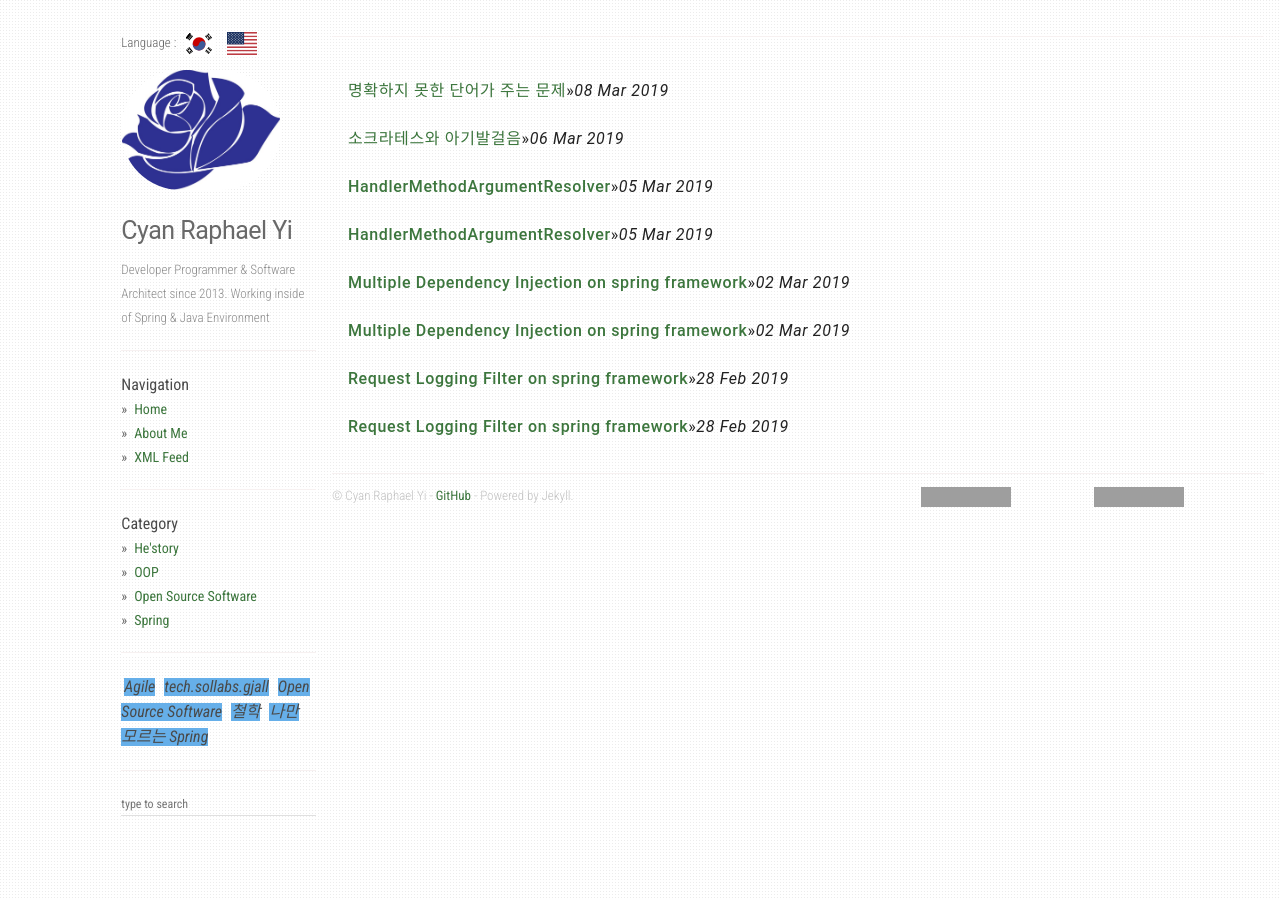
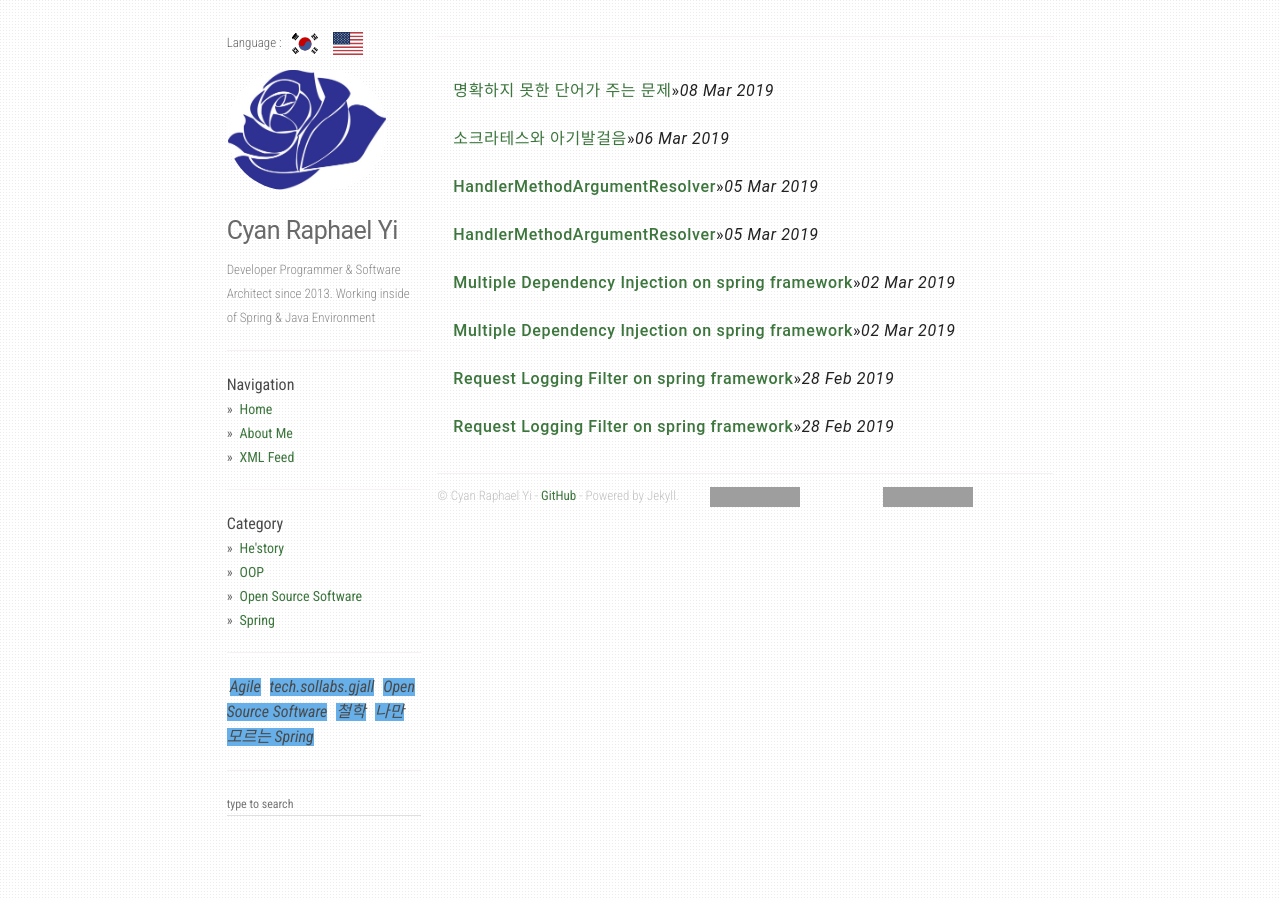
Before and after one commit to CyanRYi/sollabs-demo, a Jekyll site: the page built from _language/all.md, in a window 1280 px wide. Built offline with Jekyll 4.4.1, drawn with Linux system fonts in a browser that asks for light colours; nearby versions of some CDN libraries; grey boxes are pictures that could not be loaded.

Commit message:
urls에 대한 link 수정, desktop에서의 전체 width를 2+9에서 2+6으로 수정

```diff
--- a/_layouts/default.html
+++ b/_layouts/default.html
@@ -107,7 +107,7 @@ layout: compress
   <body>
   <div class="container">
       <div class="mdl-grid">
-          <div class="sidebar mdl-cell mdl-cell--1-offset-desktop mdl-cell--2-col-desktop mdl-cell--2-col-tablet mdl-cell--4-col-phone">
+          <div class="sidebar mdl-cell mdl-cell--2-offset-desktop mdl-cell--2-col-desktop mdl-cell--2-col-tablet mdl-cell--4-col-phone">
               <div class="language">
                   Language :
                   <a href="{{ site.url }}/ko">
@@ -128,7 +128,7 @@ layout: compress
                   <li><a href="{{ site.url}}">Home</a></li>
 
                   {% for i in site.urls %}
-                  <li><a class="about" href="{{ i.url }}">{{ i.text }}</a></li>
+                    <li><a class="about" href="{{ site.url}}{{ i.url }}">{{ i.text }}</a></li>
                   {% endfor %}
                   <hr/>
 
@@ -149,7 +149,7 @@ layout: compress
                   <ul class="search__results" id="js-search__results"></ul>
               </div>
           </div>
-          <div class="mdl-cell mdl-cell--9-col-desktop mdl-cell--6-col-tablet mdl-cell--4-col-phone">
+          <div class="mdl-cell mdl-cell--6-col-desktop mdl-cell--6-col-tablet mdl-cell--4-col-phone">
               {{ content }}
               <footer>
                   &copy; {{ site.author }}
```
